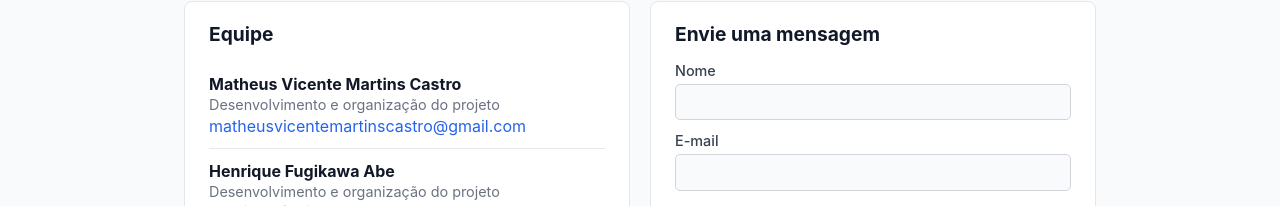
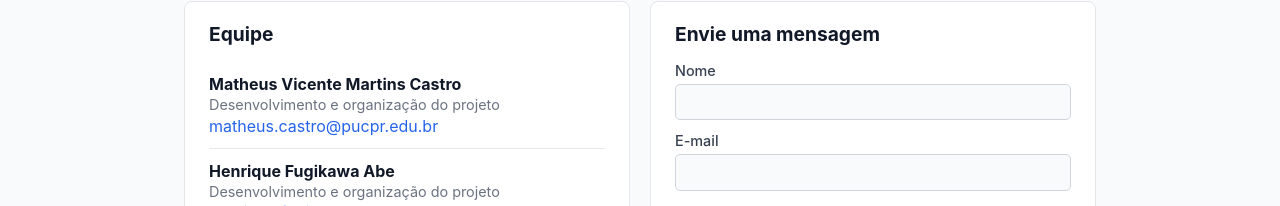
Before and after one commit to vmartro/PUCPR, a React (Create React App) app: page /contato in a window 1280 px wide. Shown: the part 185-391 px from the top of the page. Built offline with nearby package versions, Linux system fonts and the light colour scheme.

Commit message:
Ajuste Autores e Integrantes

```diff
--- a/src/pages/Contato.js
+++ b/src/pages/Contato.js
@@ -6,7 +6,7 @@ const INTEGRANTES = [
   {
     nome: 'Matheus Vicente Martins Castro',
     papel: 'Desenvolvimento e organização do projeto',
-    email: 'matheusvicentemartinscastro@gmail.com',
+    email: 'matheus.castro@pucpr.edu.br',
   },
   {
     nome: 'Henrique Fugikawa Abe',
```
